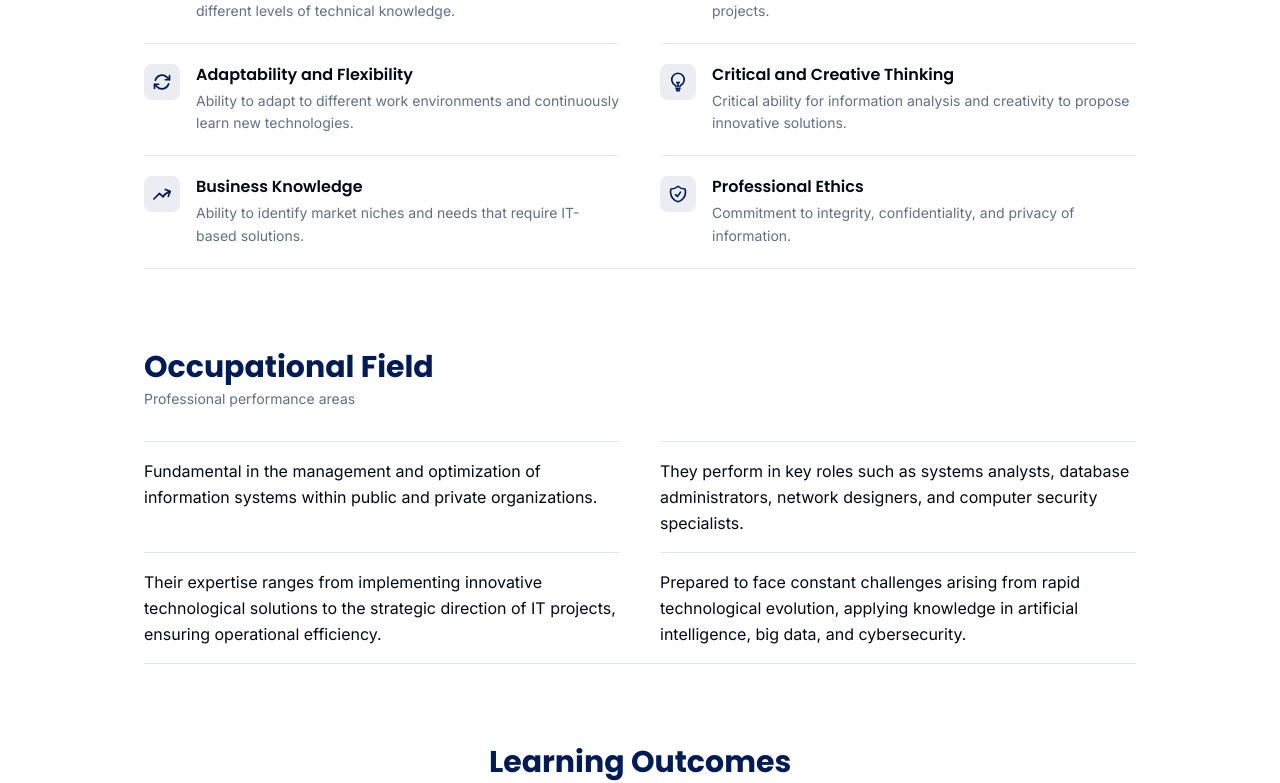
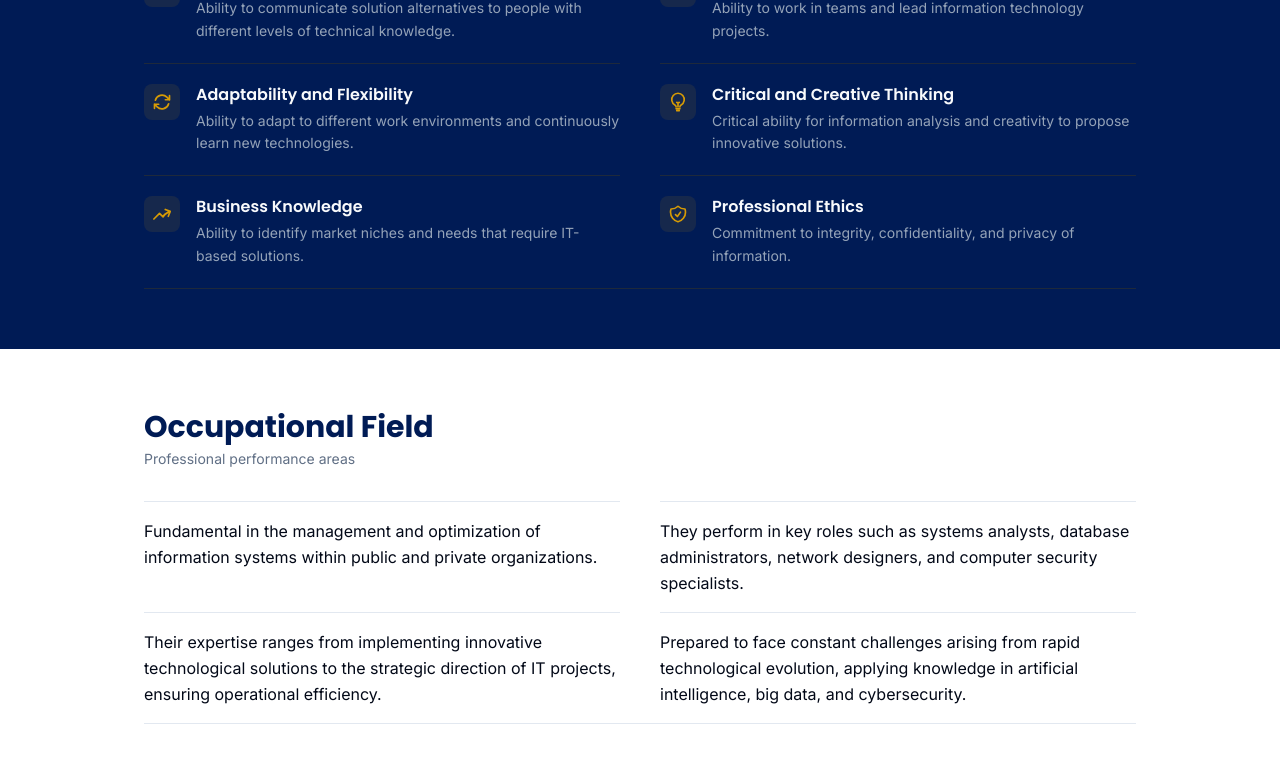
Before and after one commit to espv99/tims, a Next.js app: page / in a window 1280 px wide. Shown: the part 2101-2884 px from the top of the page. Built offline with nearby package versions, Linux system fonts and the light colour scheme; no server answers.

Commit message:
feat(landing): alternate light and blueti bands between sections

```diff
--- a/src/app/page.tsx
+++ b/src/app/page.tsx
@@ -10,10 +10,20 @@ import ProyectosInvestigacion from '@/sections/landingpage/proyectosInvestigacio
 import PdfReaderWrapper from '@/sections/landingpage/PdfReaderWrapper'
 import Video from '@/sections/landingpage/Video'
 import LearningOutcomes from '@/sections/landingpage/learningOutcomes'
+import type React from 'react'
 import Link from 'next/link'
 import type { Metadata } from 'next'
 
 export const metadata: Metadata = { alternates: { canonical: '/' } }
+
+// The dark tone reuses the theme's `dark` tokens inside a blueti band, so child sections need no extra styling
+function Band({ tone = 'light', children }: { tone?: 'light' | 'dark'; children: React.ReactNode }) {
+  return (
+    <div className={tone === 'dark' ? 'dark w-full bg-blueti text-foreground' : 'w-full'}>
+      <div className="w-full max-w-5xl mx-auto px-4 py-5 flex flex-col">{children}</div>
+    </div>
+  )
+}
 
 export default async function Home() {
   const t = await getTranslations('hero')
@@ -60,16 +70,26 @@ export default async function Home() {
           </div>
         </section>
 
-        {/* Main content */}
-        <div id="informacion" className="w-full max-w-5xl mx-auto px-4 py-10 flex flex-col gap-0">
+        {/* Main content: alternating light and blueti bands */}
+        <div id="informacion" className="flex flex-col">
+          <Band>
             <InfoBanner />
+          </Band>
+          <Band tone="dark">
             <ProfessionalProfile />
+          </Band>
+          <Band>
             <OccupationalField />
+          </Band>
+          <Band tone="dark">
             <LearningOutcomes />
+          </Band>
+          <Band>
             <Objetivos />
             <ProyectosVinculacion />
             <ProyectosInvestigacion />
             <PdfReaderWrapper />
+          </Band>
         </div>
       </main>
 
```
Lines whose indentation alone changed are shown as unchanged.
